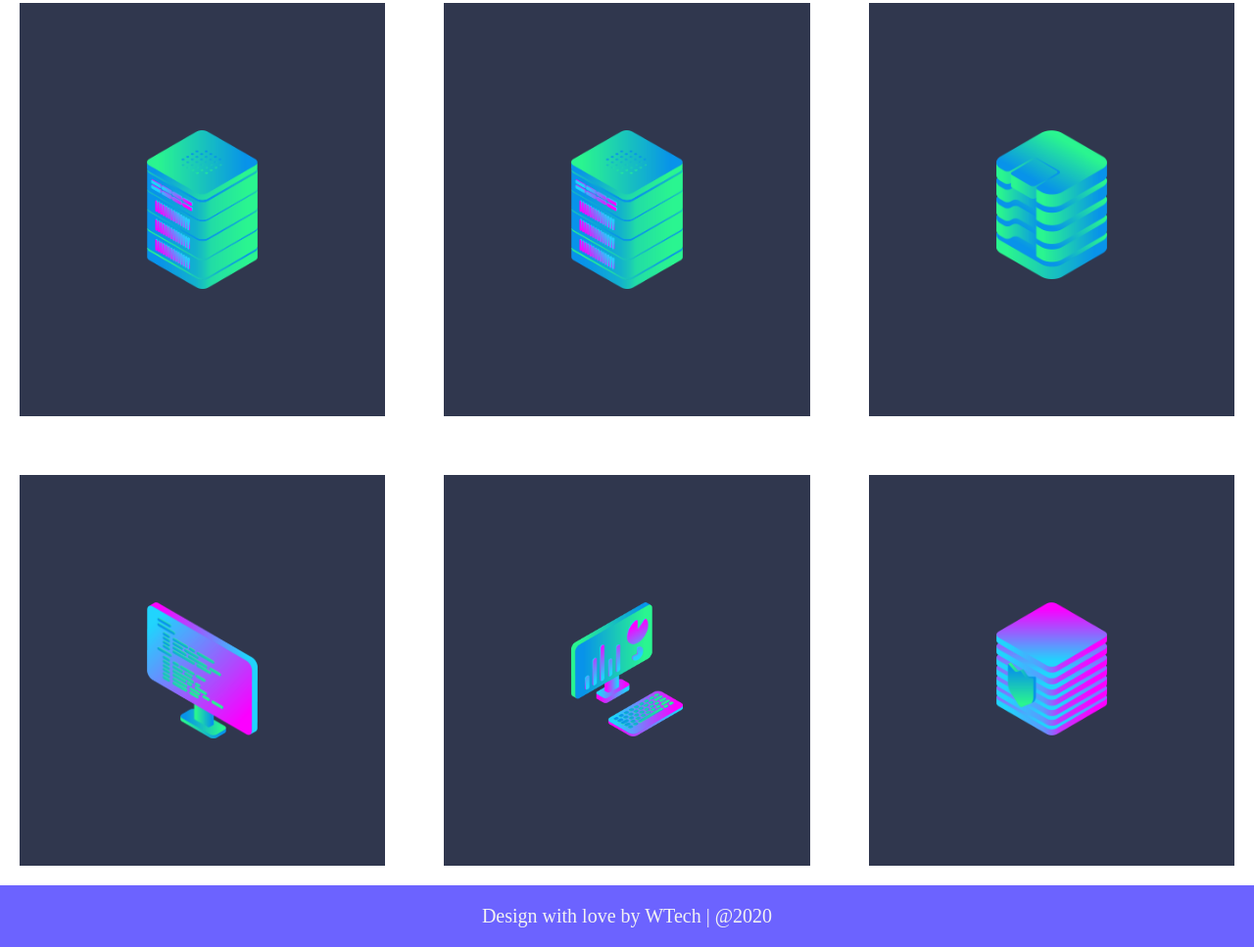
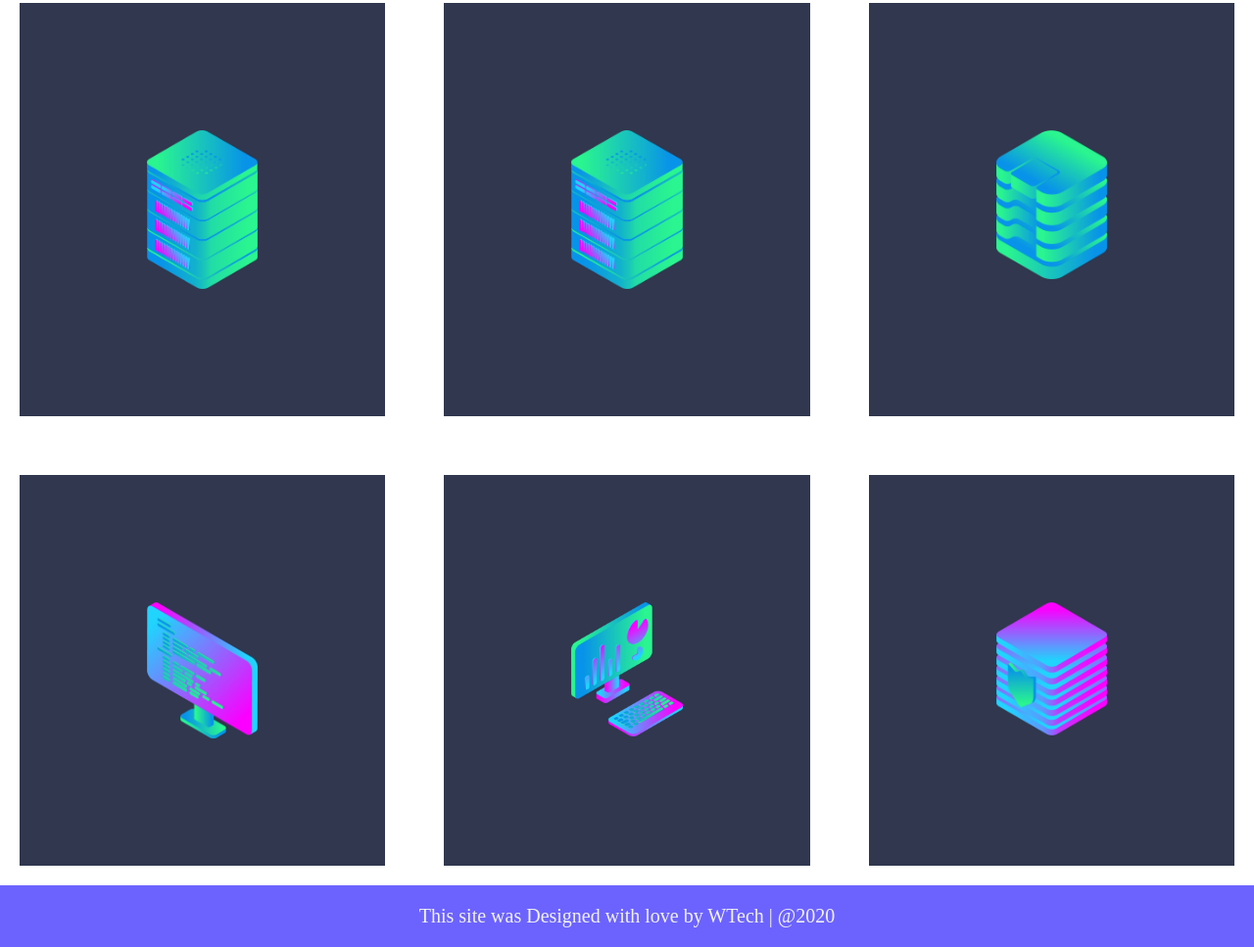
Before and after one commit to jeanbuhendwa/web-developement, a plain HTML site: page index.html in a window 1280 px wide. Shown: the part 1147-2114 px from the top of the page at 98% size. Drawn offline with Linux system fonts and the light colour scheme.

Commit message:
Changing footer

```diff
--- a/index.html
+++ b/index.html
@@ -35,6 +35,6 @@
             <div class="box zone"><img src="./img/desktop_analytics_2.png"></div>
             <div class="box zone"><img src="./img/server_safe_2.png"></div>
           </div>
-          <footer>Design with love by WTech | @2020</footer>
+          <footer>This site was Designed with love by WTech | @2020</footer>
     </body>
 </html>
```
